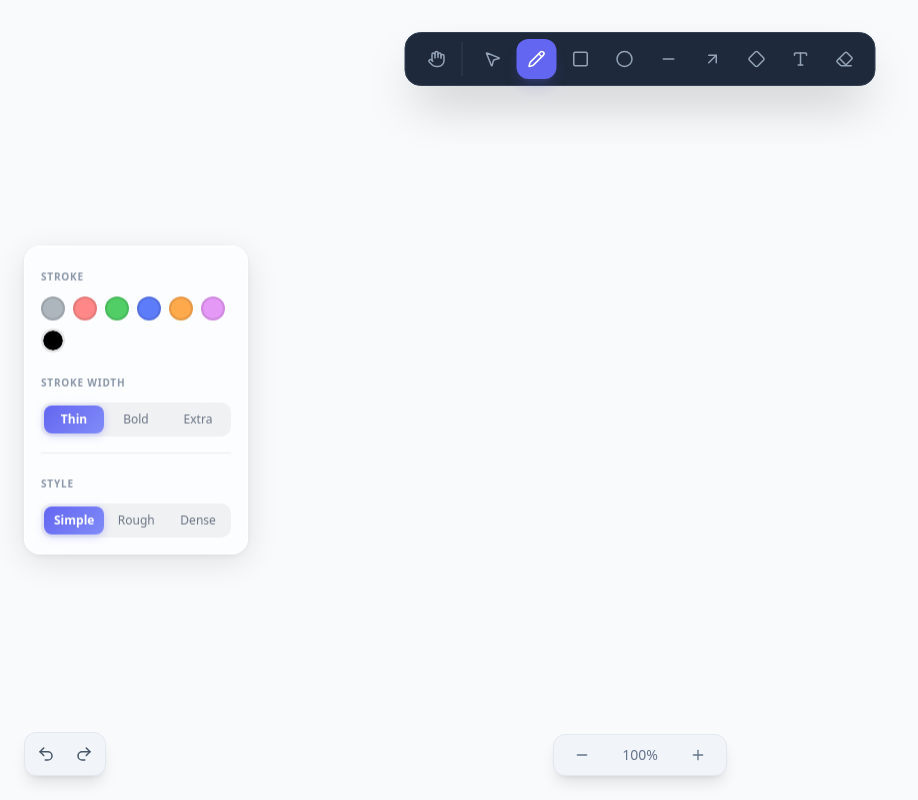
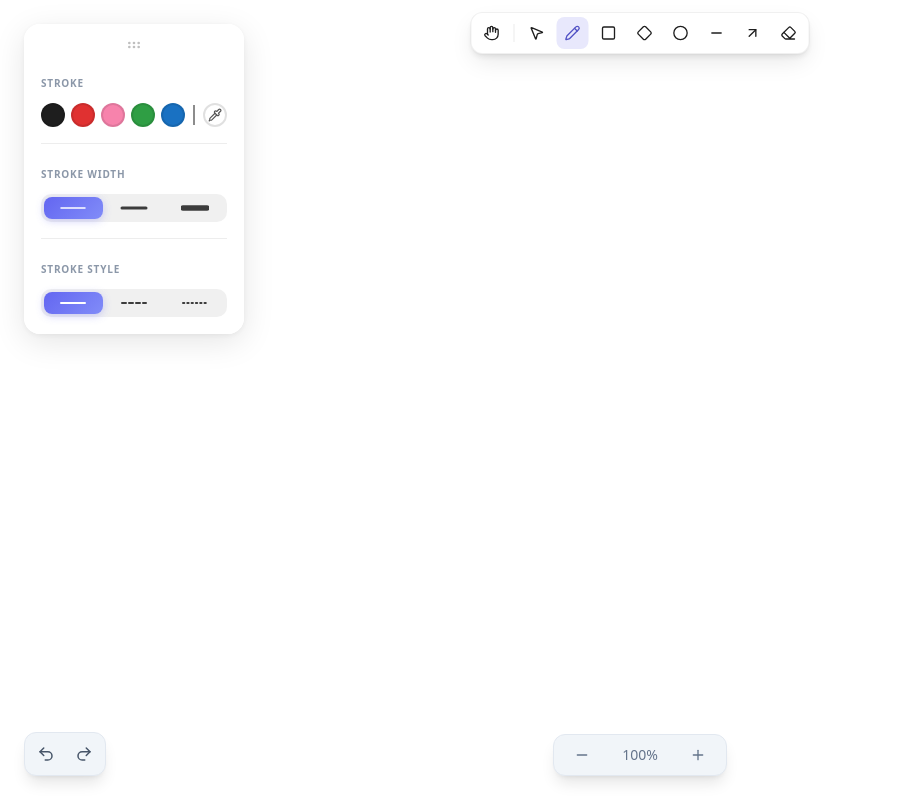
Before and after one commit to ss1ngh/slate, a Next.js app in the folder apps/slate/: page / in a window 1280 px wide. Shown: the whole page, without its empty margins (0-918 px from the left). Built offline with nearby package versions, Linux system fonts and the light colour scheme.

Commit message:
added stroke style options

```diff
--- a/apps/slate/app/src/canvas-engine/engine.ts
+++ b/apps/slate/app/src/canvas-engine/engine.ts
@@ -26,6 +26,7 @@ export class SlateEngine {
     private selectedTool: ToolType = 'pencil';
     private strokeColor: string = "#000000";
     private strokeWidth: number = 2;
+    private strokeStyle: 'solid' | 'dashed' | 'dotted' = 'solid';
 
     private camera = { x: 0, y: 0, z: 1 }; // x, y : offset z : zoom level
 
@@ -84,9 +85,18 @@ export class SlateEngine {
     public setWidth(width: number) {
         this.strokeWidth = width;
         if (this.selectedShape && this.selectedTool === 'select') {
-            // Update selected shape width
             this.history.push([...this.shapes]);
             this.selectedShape.strokeWidth = width;
+            this.saveToLocalStorage();
+            this.render();
+        }
+    }
+
+    public setStrokeStyle(style: 'solid' | 'dashed' | 'dotted') {
+        this.strokeStyle = style;
+        if (this.selectedShape && this.selectedTool === 'select') {
+            this.history.push([...this.shapes]);
+            this.selectedShape.strokeStyle = style;
             this.saveToLocalStorage();
             this.render();
         }
@@ -165,7 +175,7 @@ export class SlateEngine {
         this.isDrawing = true;
         const id = generateId();
 
-        const base = { id, x, y, strokeColor: this.strokeColor, strokeWidth: this.strokeWidth };
+        const base = { id, x, y, strokeColor: this.strokeColor, strokeWidth: this.strokeWidth, strokeStyle: this.strokeStyle };
 
         switch (this.selectedTool) {
             case "rect":
@@ -410,7 +420,7 @@ export class SlateEngine {
 
         // 2. Draw background
         this.ctx.scale(this.dpr, this.dpr);
-        this.ctx.fillStyle = "#f8fafc"; // slate-50 background
+        this.ctx.fillStyle = "#ffffff";
         this.ctx.fillRect(0, 0, this.canvas.width / this.dpr, this.canvas.height / this.dpr);
 
         // 3. Setup transformations (zoom/pan) with save/restore
@@ -490,6 +500,13 @@ export class SlateEngine {
         this.ctx.lineWidth = shape.strokeWidth;
         this.ctx.lineCap = "round";
         this.ctx.lineJoin = "round";
+
+        // Apply dash pattern based on strokeStyle
+        const dash =
+            shape.strokeStyle === 'dashed' ? [shape.strokeWidth * 4, shape.strokeWidth * 2.5] :
+                shape.strokeStyle === 'dotted' ? [2, shape.strokeWidth * 2.5] :
+                    [];
+        this.ctx.setLineDash(dash);
 
         this.ctx.beginPath();
 
@@ -640,7 +657,12 @@ export class SlateEngine {
         const saved = localStorage.getItem('slate_shapes');
         if (saved) {
             try {
-                this.shapes = JSON.parse(saved);
+                const parsed = JSON.parse(saved);
+                // Migrate old shapes that predate strokeStyle field
+                this.shapes = parsed.map((s: any) => ({
+                    ...s,
+                    strokeStyle: s.strokeStyle ?? 'solid',
+                }));
                 this.render();
             } catch (e) {
                 console.error("Failed to parse saved shapes");
--- a/apps/slate/app/src/components/Canvas.tsx
+++ b/apps/slate/app/src/components/Canvas.tsx
@@ -14,6 +14,7 @@ export default function Canvas() {
   const [activeTool, setActiveTool] = useState<ShapeType>('pencil');
   const [strokeColor, setStrokeColor] = useState('#000000');
   const [strokeWidth, setStrokeWidth] = useState(2);
+  const [strokeStyle, setStrokeStyle] = useState<'solid' | 'dashed' | 'dotted'>('solid');
   const [selectedId, setSelectedId] = useState<string | null>(null);
   const [zoom, setZoom] = useState(100);
 
@@ -51,13 +52,14 @@ export default function Canvas() {
     }
   }, [activeTool]);
 
-  // onchange of strokeColor/strokeWidth - update engine
+  // onchange of strokeColor/strokeWidth/strokeStyle - update engine
   useEffect(() => {
     if (engineRef.current) {
       engineRef.current.setColor(strokeColor);
       engineRef.current.setWidth(strokeWidth);
+      engineRef.current.setStrokeStyle(strokeStyle);
     }
-  }, [strokeColor, strokeWidth]);
+  }, [strokeColor, strokeWidth, strokeStyle]);
 
   //undo redo actions+shortcut keys
   useEffect(() => {
@@ -127,6 +129,8 @@ export default function Canvas() {
         onColorChange={setStrokeColor}
         strokeWidth={strokeWidth}
         onWidthChange={setStrokeWidth}
+        strokeStyle={strokeStyle}
+        onStyleChange={setStrokeStyle}
         isSelected={!!selectedId}
       />
 
--- a/apps/slate/app/src/components/ui/Properties.tsx
+++ b/apps/slate/app/src/components/ui/Properties.tsx
@@ -1,27 +1,29 @@
-import React from 'react'
+import React, { useState, useRef, useEffect } from 'react'
+import { Pipette, GripHorizontal } from 'lucide-react';
 
 const STROKE_COLORS = [
-    '#adb5bd', // light gray
-    '#ff8787', // light red
-    '#51cf66', // light green
-    '#5c7cfa', // light blue
-    '#ffa94d', // light orange
-    '#e599f7', // light purple
+    '#1e1e1e',
+    '#e03131',
+    '#f783ac',
+    '#2f9e44',
+    '#1971c2',
 ];
 
 const STROKE_WIDTHS = [
     { label: 'Thin', value: 2 },
-    { label: 'Bold', value: 5 },
-    { label: 'Extra', value: 10 },
+    { label: 'Bold', value: 7 },
+    { label: 'Extra', value: 15 },
 ];
 
-const STYLES = ['Simple', 'Rough', 'Dense'];
+
 
 interface PropertiesProps {
     strokeColor: string;
     onColorChange: (color: string) => void;
     strokeWidth: number;
     onWidthChange: (width: number) => void;
+    strokeStyle: 'solid' | 'dashed' | 'dotted';
+    onStyleChange: (style: 'solid' | 'dashed' | 'dotted') => void;
     isSelected: boolean;
 }
 
@@ -30,8 +32,37 @@ export default function Properties({
     onColorChange,
     strokeWidth,
     onWidthChange,
+    strokeStyle,
+    onStyleChange,
     isSelected
 }: PropertiesProps) {
+
+    const [pos, setPos] = useState({ x: 24, y: 24 });
+    const dragging = useRef(false);
+    const offset = useRef({ x: 0, y: 0 });
+
+    useEffect(() => {
+        const onMove = (e: MouseEvent) => {
+            if (!dragging.current) return;
+            setPos({
+                x: Math.max(0, e.clientX - offset.current.x),
+                y: Math.max(0, e.clientY - offset.current.y),
+            });
+        };
+        const onUp = () => { dragging.current = false; };
+        window.addEventListener('mousemove', onMove);
+        window.addEventListener('mouseup', onUp);
+        return () => {
+            window.removeEventListener('mousemove', onMove);
+            window.removeEventListener('mouseup', onUp);
+        };
+    }, []);
+
+    const onDragStart = (e: React.MouseEvent<HTMLDivElement>) => {
+        dragging.current = true;
+        offset.current = { x: e.clientX - pos.x, y: e.clientY - pos.y };
+        e.preventDefault();
+    };
 
     const glassPanel: React.CSSProperties = {
         background: 'rgba(255, 255, 255, 0.65)',
@@ -43,7 +74,7 @@ export default function Properties({
 
     const segmentTrack: React.CSSProperties = {
         display: 'flex',
-        background: 'rgba(0,0,0,0.05)',
+        background: 'rgba(0, 0, 0, 0.06)',
         padding: '3px',
         borderRadius: '10px',
         gap: '2px',
@@ -69,7 +100,7 @@ export default function Properties({
             fontSize: '12px',
             fontWeight: 500,
             background: 'transparent',
-            color: 'rgba(71,85,105,0.80)',
+            color: 'rgba(0,0,0,0.75)',
             border: 'none',
             cursor: 'pointer',
         };
@@ -88,21 +119,33 @@ export default function Properties({
     };
 
     return (
-        <div className="fixed left-6 top-1/2 -translate-y-1/2 z-50">
+        <div
+            className="fixed z-50"
+            style={{ left: pos.x, top: pos.y }}
+        >
             <div
-                className="flex flex-col gap-4 p-4 rounded-2xl w-56"
+                className="flex flex-col gap-4 p-4 rounded-2xl w-55"
                 style={glassPanel}
             >
+                {/*drag*/}
+                <div
+                    className="flex items-center justify-center -mt-1 mb-0 cursor-grab active:cursor-grabbing"
+                    style={{ color: 'rgba(0,0,0,0.25)' }}
+                    onMouseDown={onDragStart}
+                    title="Drag to move"
+                >
+                    <GripHorizontal size={16} />
+                </div>
 
-                {/* Stroke Color */}
+                {/* stroke color */}
                 <div className="space-y-2.5">
                     <span style={labelStyle}>Stroke</span>
-                    <div className="flex flex-wrap gap-2 items-center">
+                    <div className="flex gap-1.5 items-center">
                         {STROKE_COLORS.map((color) => (
                             <button
                                 key={color}
                                 onClick={() => onColorChange(color)}
-                                className="w-6 h-6 rounded-full transition-transform"
+                                className="w-6 h-6 rounded-full transition-transform flex-shrink-0"
                                 style={{
                                     backgroundColor: color,
                                     border: strokeColor === color
@@ -113,29 +156,50 @@ export default function Properties({
                                 }}
                             />
                         ))}
-                        <input
-                            type="color"
-                            value={strokeColor}
-                            onChange={(e) => onColorChange(e.target.value)}
-                            className="w-6 h-6 rounded-full cursor-pointer bg-transparent appearance-none [&::-webkit-color-swatch-wrapper]:p-0 [&::-webkit-color-swatch]:rounded-full [&::-webkit-color-swatch]:border-none"
-                            style={{ border: '2px solid rgba(0,0,0,0.10)' }}
+
+                        <div style={{ width: 2, height: 20, background: 'rgba(0, 0, 0, 0.45)', margin: '0 2px', flexShrink: 0 }} />
+                        <label
+                            className="w-6 h-6 rounded-full flex items-center justify-center flex-shrink-0 cursor-pointer transition-colors"
+                            style={{ border: '2px solid rgba(0,0,0,0.12)', color: '#555' }}
                             title="Custom color"
-                        />
+                            onMouseEnter={e => (e.currentTarget.style.background = 'rgba(0,0,0,0.06)')}
+                            onMouseLeave={e => (e.currentTarget.style.background = 'transparent')}
+                        >
+                            <Pipette size={14} />
+                            <input
+                                type="color"
+                                value={strokeColor}
+                                onChange={(e) => onColorChange(e.target.value)}
+                                className="sr-only"
+                            />
+                        </label>
                     </div>
                 </div>
 
+                <div style={dividerStyle} />
 
-                {/* Stroke Width */}
+                {/* stroke width */}
                 <div className="space-y-2.5">
                     <span style={labelStyle}>Stroke Width</span>
                     <div style={segmentTrack}>
-                        {STROKE_WIDTHS.map((sw) => (
+                        {([
+                            { value: 2, sw: 1.5, title: 'Thin' },
+                            { value: 7, sw: 3, title: 'Bold' },
+                            { value: 15, sw: 5.5, title: 'Extra' },
+                        ] as { value: number; sw: number; title: string }[]).map(({ value, sw, title }) => (
                             <button
-                                key={sw.label}
-                                onClick={() => onWidthChange(sw.value)}
-                                style={segmentBtn(strokeWidth === sw.value)}
+                                key={value}
+                                onClick={() => onWidthChange(value)}
+                                style={{ ...segmentBtn(strokeWidth === value), padding: '6px 10px', display: 'flex', alignItems: 'center', justifyContent: 'center' }}
+                                title={title}
                             >
-                                {sw.label}
+                                <svg width="28" height="10" viewBox="0 0 28 10">
+                                    <line x1="2" y1="5" x2="26" y2="5"
+                                        stroke="currentColor"
+                                        strokeWidth={sw}
+                                        strokeLinecap="round"
+                                    />
+                                </svg>
                             </button>
                         ))}
                     </div>
@@ -143,16 +207,29 @@ export default function Properties({
 
                 <div style={dividerStyle} />
 
-                {/* Style */}
+                {/* stroke style */}
                 <div className="space-y-2.5">
-                    <span style={labelStyle}>Style</span>
+                    <span style={labelStyle}>Stroke Style</span>
                     <div style={segmentTrack}>
-                        {STYLES.map((style) => (
+                        {([
+                            { value: 'solid', dasharray: 'none', title: 'Solid' },
+                            { value: 'dashed', dasharray: '4 3', title: 'Dashed' },
+                            { value: 'dotted', dasharray: '1.3 3', title: 'Dotted' },
+                        ] as { value: 'solid' | 'dashed' | 'dotted'; dasharray: string; title: string }[]).map(({ value, dasharray, title }) => (
                             <button
-                                key={style}
-                                style={segmentBtn(style === 'Simple')}
+                                key={value}
+                                onClick={() => onStyleChange(value)}
+                                style={{ ...segmentBtn(strokeStyle === value), padding: '6px 10px', display: 'flex', alignItems: 'center', justifyContent: 'center' }}
+                                title={title}
                             >
-                                {style}
+                                <svg width="28" height="10" viewBox="0 0 28 10">
+                                    <line x1="2" y1="5" x2="26" y2="5"
+                                        stroke="currentColor"
+                                        strokeWidth={2}
+                                        strokeLinecap="round"
+                                        strokeDasharray={dasharray === 'none' ? undefined : dasharray}
+                                    />
+                                </svg>
                             </button>
                         ))}
                     </div>
--- a/apps/slate/app/src/components/ui/Toolbar.tsx
+++ b/apps/slate/app/src/components/ui/Toolbar.tsx
@@ -9,8 +9,7 @@ import {
   MousePointer2,
   Hand,
   Diamond,
-  Type,
-  Eraser
+  Eraser,
 } from 'lucide-react';
 
 interface ToolbarProps {
@@ -19,54 +18,58 @@ interface ToolbarProps {
 }
 
 const tools: { type: ShapeType; icon: React.ReactNode; label: string }[] = [
-  { type: 'select', icon: <MousePointer2 size={18} />, label: 'Select (V)' },
-  { type: 'pencil', icon: <Pencil size={18} />, label: 'Pencil (P)' },
-  { type: 'rect', icon: <Square size={18} />, label: 'Rectangle (R)' },
-  { type: 'circle', icon: <CircleIcon size={18} />, label: 'Circle (C)' },
-  { type: 'line', icon: <Minus size={18} />, label: 'Line (L)' },
-  { type: 'arrow', icon: <ArrowUpRight size={18} />, label: 'Arrow (A)' },
+  { type: 'hand', icon: <Hand size={16} />, label: 'Hand — pan canvas (H)' },
+  { type: 'select', icon: <MousePointer2 size={16} />, label: 'Select (V)' },
+  { type: 'pencil', icon: <Pencil size={16} />, label: 'Pencil (P)' },
+  { type: 'rect', icon: <Square size={16} />, label: 'Rectangle (R)' },
+  { type: 'diamond', icon: <Diamond size={16} />, label: 'Diamond (D)' },
+  { type: 'circle', icon: <CircleIcon size={16} />, label: 'Circle (C)' },
+  { type: 'line', icon: <Minus size={16} />, label: 'Line (L)' },
+  { type: 'arrow', icon: <ArrowUpRight size={16} />, label: 'Arrow (A)' },
+  { type: 'eraser', icon: <Eraser size={16} />, label: 'Eraser (E)' },
 ];
 
 export default function Toolbar({ activeTool, onToolChange }: ToolbarProps) {
   return (
-    <div className="fixed top-8 left-1/2 -translate-x-1/2 z-50">
-      <div className="flex items-center gap-1.5 p-1.5 bg-slate-800 border border-slate-700 rounded-2xl shadow-2xl">
-        {/* Adding decorative icons to match the mockup's complexity */}
-        <div className="flex items-center gap-1 px-2 border-r border-slate-700">
-          <button className="p-2 text-slate-400 hover:text-white transition-colors">
-            <Hand size={18} />
-          </button>
-        </div>
+    <div className="fixed top-3 left-1/2 -translate-x-1/2 z-50">
+      <div
+        className="flex items-center gap-1 p-1 rounded-xl"
+        style={{
+          background: '#ffffff',
+          border: '1px solid rgba(0,0,0,0.06)',
+          boxShadow: '0 4px 6px -1px rgba(0,0,0,0.08), 0 10px 24px -4px rgba(0,0,0,0.10), 0 1px 2px rgba(0,0,0,0.04)',
+        }}
+      >
+        {tools.map((tool, i) => {
+          const isActive = activeTool === tool.type;
 
-        <div className="flex items-center gap-1 px-1">
-          {tools.map((tool) => (
+          const showSeparator = i === 1;
+          return (
+            <React.Fragment key={tool.type}>
+              {showSeparator && (
+                <div style={{ width: 1, height: 18, background: 'rgba(0,0,0,0.08)', margin: '0 2px', flexShrink: 0 }} />
+              )}
               <button
-              key={tool.type}
                 onClick={() => onToolChange(tool.type)}
-              className={`
-                w-10 h-10 rounded-xl transition-all duration-200 flex items-center justify-center group
-                ${activeTool === tool.type
-                  ? 'bg-indigo-500 text-white shadow-lg shadow-indigo-500/20'
-                  : 'text-slate-400 hover:bg-slate-700 hover:text-slate-100'
+                className="w-8 h-8 rounded-lg transition-all duration-200 flex items-center justify-center"
+                style={
+                  isActive
+                    ? { background: '#e8e8fc', color: '#5353c5' }
+                    : { color: '#1e1e1e' }
                 }
-              `}
+                onMouseEnter={e => {
+                  if (!isActive) (e.currentTarget as HTMLButtonElement).style.background = 'rgba(0,0,0,0.06)';
+                }}
+                onMouseLeave={e => {
+                  if (!isActive) (e.currentTarget as HTMLButtonElement).style.background = 'transparent';
+                }}
                 title={tool.label}
               >
                 {tool.icon}
               </button>
-          ))}
-
-          {/* Placeholder for future tools to match mockup layout */}
-          <button className="w-10 h-10 rounded-xl text-slate-400 hover:bg-slate-700 transition-all flex items-center justify-center">
-            <Diamond size={18} />
-          </button>
-          <button className="w-10 h-10 rounded-xl text-slate-400 hover:bg-slate-700 transition-all flex items-center justify-center">
-            <Type size={18} />
-          </button>
-          <button className="w-10 h-10 rounded-xl text-slate-400 hover:bg-slate-700 transition-all flex items-center justify-center">
-            <Eraser size={18} />
-          </button>
-        </div>
+            </React.Fragment>
+          );
+        })}
       </div>
     </div>
   );
--- a/apps/slate/app/src/config/types.ts
+++ b/apps/slate/app/src/config/types.ts
@@ -1,5 +1,5 @@
-export type ToolType = 'select' | 'rect' | 'circle' | 'line' | 'arrow' | 'pencil';
-export type ShapeType = 'rect' | 'circle' | 'line' | 'arrow' | 'pencil' | 'select';
+export type ToolType = 'select' | 'rect' | 'circle' | 'line' | 'arrow' | 'pencil' | 'hand' | 'eraser' | 'diamond';
+export type ShapeType = 'rect' | 'circle' | 'line' | 'arrow' | 'pencil' | 'select' | 'hand' | 'eraser' | 'diamond';
 
 export interface BaseShape {
   id: string;
@@ -8,10 +8,17 @@ export interface BaseShape {
   y: number;
   strokeColor: string;
   strokeWidth: number;
+  strokeStyle: 'solid' | 'dashed' | 'dotted';
 }
 
 export interface RectShape extends BaseShape {
   type: 'rect';
+  width: number;
+  height: number;
+}
+
+export interface DiamondShape extends BaseShape {
+  type: 'diamond';
   width: number;
   height: number;
 }
@@ -32,4 +39,4 @@ export interface PencilShape extends BaseShape {
   points: { x: number; y: number }[]; //array of coordinates for freehand
 }
 
-export type Shape = RectShape | CircleShape | LineShape | PencilShape;
+export type Shape = RectShape | DiamondShape | CircleShape | LineShape | PencilShape;
--- a/package.json
+++ b/package.json
@@ -27,6 +27,7 @@
   "dependencies": {
     "geist": "^1.7.0",
     "lucide-react": "^0.564.0",
+    "nodemon": "^3.1.14",
     "perfect-freehand": "^1.2.3"
   }
 }
```
Also changed, not shown: apps/slate/app/globals.css (+5 -3 lines), 1 other file (tests, documents, lock files or other folders). Lines whose indentation alone changed are shown as unchanged.
